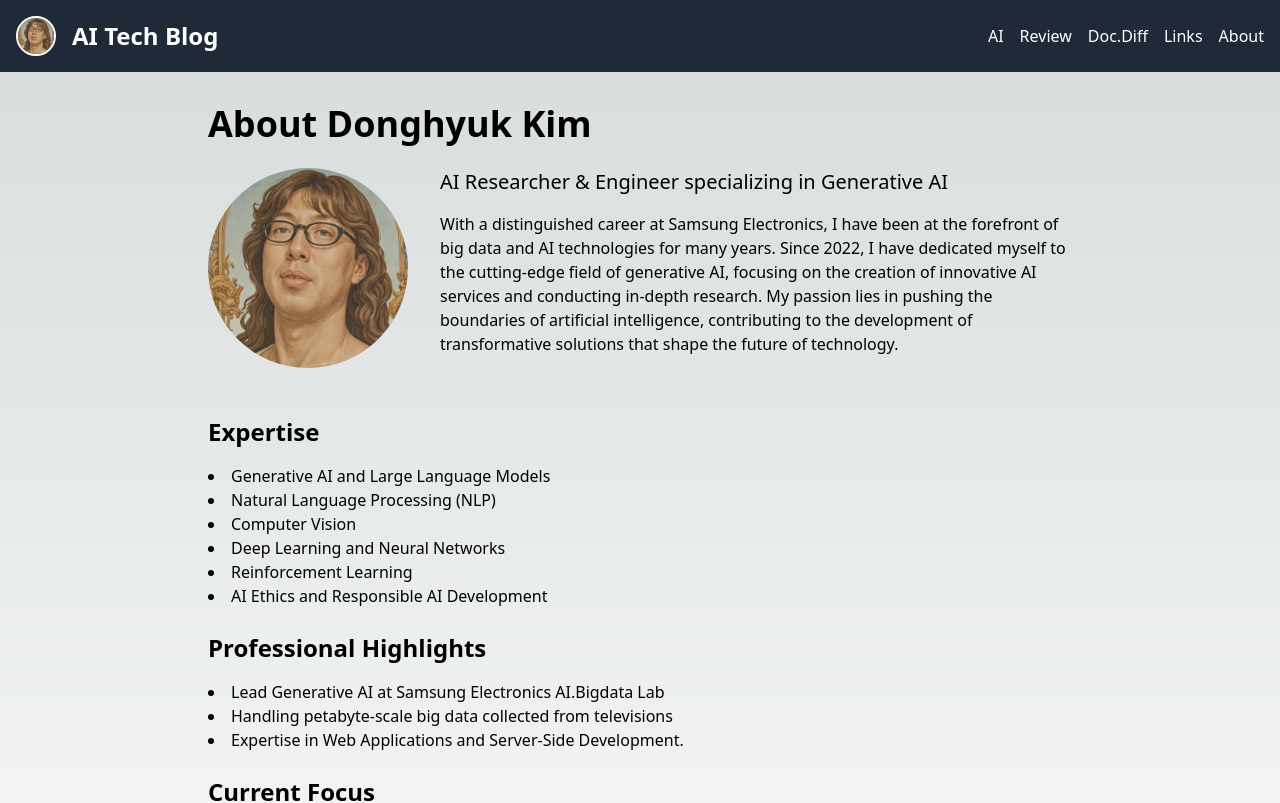
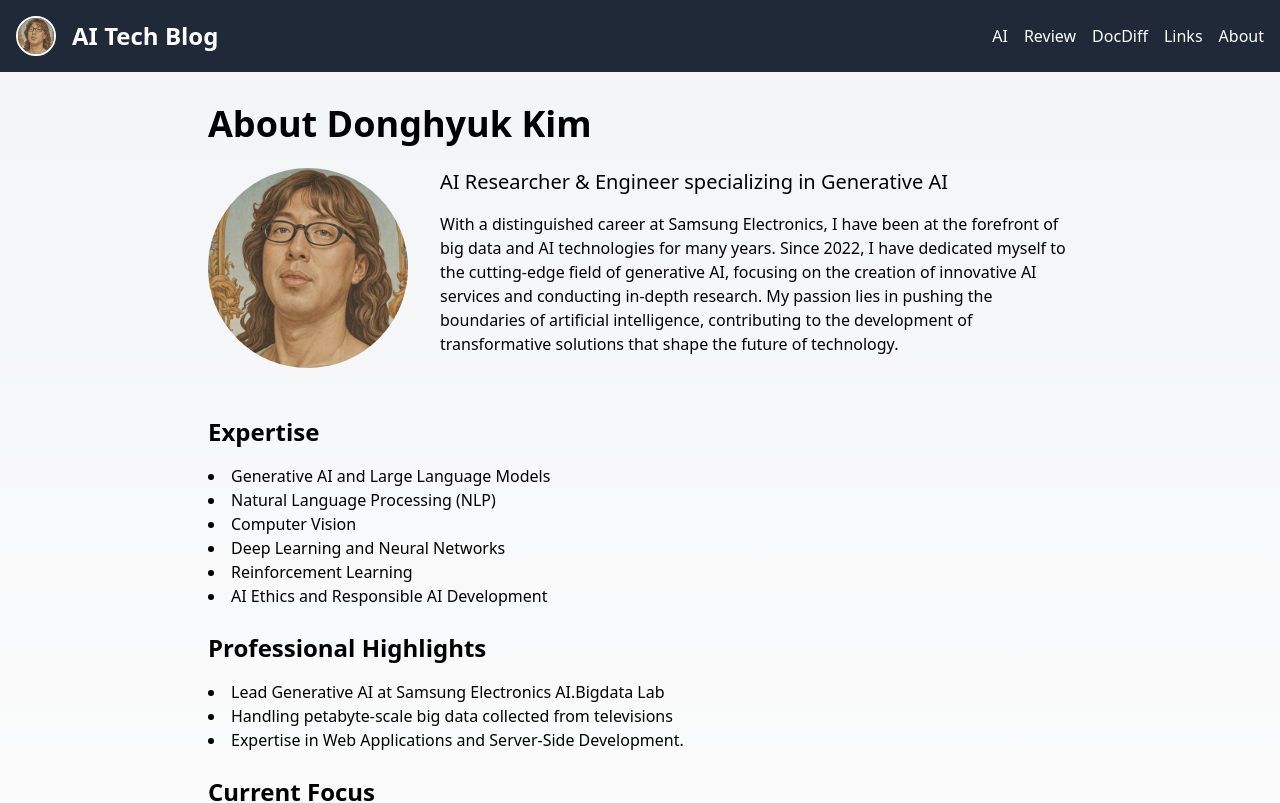
Before and after one commit to dongprojectteam/aitechblog, a Next.js app: page /about in a window 1280 px wide. Shown: the top 803 px of the page. Built offline with nearby package versions, Linux system fonts and the light colour scheme.

Commit message:
배경 색상 통일

```diff
--- a/app/book-review/page.tsx
+++ b/app/book-review/page.tsx
@@ -32,7 +32,6 @@ export default async function BookReviewsPage({
   );
 
   return (
-    <div className="bg-gray-100 min-h-screen">
     <div className="max-w-4xl mx-auto px-4 py-12">
       {filteredReviews.length === 0 ? (
         <div className="flex flex-col items-center justify-center bg-white shadow-lg rounded-xl p-12 text-center">
@@ -103,6 +102,5 @@ export default async function BookReviewsPage({
         </>
       )}
     </div>
-    </div>
   );
 }
--- a/app/diff/page.tsx
+++ b/app/diff/page.tsx
@@ -3,7 +3,7 @@
 import { useState } from 'react';
 import DiffViewer from '@/components/DiffViewer';
 
-export default function Home(): JSX.Element {
+export default function Diff() {
   const [text1, setText1] = useState<string>('');
   const [text2, setText2] = useState<string>('');
   const [diffType, setDiffType] = useState<'words' | 'lines'>('words');
--- a/app/globals.css
+++ b/app/globals.css
@@ -2,11 +2,9 @@
 @tailwind components;
 @tailwind utilities;
 
-@import url('https://cdnjs.cloudflare.com/ajax/libs/font-awesome/6.0.0-beta3/css/all.min.css');
-
 :root {
   --foreground-rgb: 0, 0, 0;
-  --background-start-rgb: 214, 219, 220;
+  --background-start-rgb: 243, 244, 246;
   --background-end-rgb: 255, 255, 255;
 }
 
--- a/app/page.tsx
+++ b/app/page.tsx
@@ -31,7 +31,6 @@ export default async function Home({ searchParams }: { searchParams: { page?: st
   )
 
   return (
-    <div className="bg-gray-100 min-h-screen">
     <div className="max-w-4xl mx-auto px-4 py-12">
       <div className="mb-8">
         <h2 className="text-xl font-semibold mb-4">Tags:</h2>
@@ -48,8 +47,7 @@ export default async function Home({ searchParams }: { searchParams: { page?: st
             <Link
               key={tag}
               href={`/?tag=${encodeURIComponent(tag)}${searchQuery ? `&q=${encodeURIComponent(searchQuery)}` : ''}`}
-                className={`px-3 py-1 rounded-full text-sm ${
-                  selectedTag === tag ? 'bg-blue-500 text-white' : 'bg-gray-200 text-gray-700 hover:bg-gray-300'
+              className={`px-3 py-1 rounded-full text-sm ${selectedTag === tag ? 'bg-blue-500 text-white' : 'bg-gray-200 text-gray-700 hover:bg-gray-300'
                 }`}
             >
               {tag} ({count})
@@ -75,6 +73,5 @@ export default async function Home({ searchParams }: { searchParams: { page?: st
         </>
       )}
     </div>
-    </div>
   )
 }
--- a/components/Header.tsx
+++ b/components/Header.tsx
@@ -65,7 +65,7 @@ const Header = () => {
           </li>
           <li>
             <Link href="/diff" className="hover:text-gray-300">
-              Doc.Diff
+              DocDiff
             </Link>
           </li>
           <li>
@@ -114,7 +114,7 @@ const Header = () => {
             </li>
             <li>
               <Link href="/diff" className="hover:text-gray-300">
-                Diff Util
+                DocDiff
               </Link>
             </li>
             <li>
```
Lines whose indentation alone changed are shown as unchanged.
